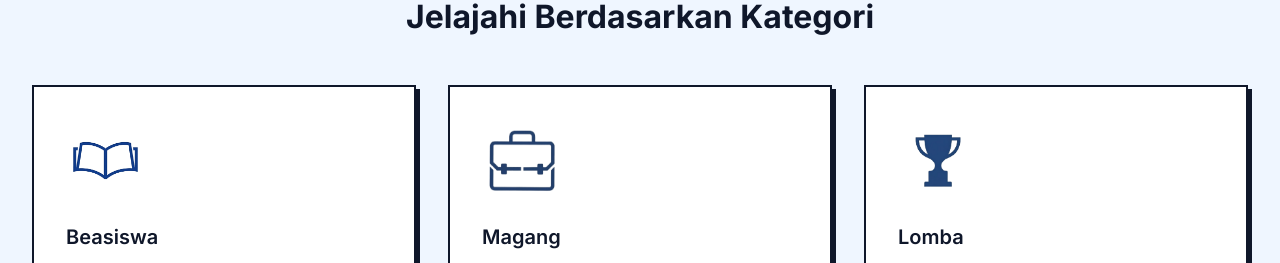
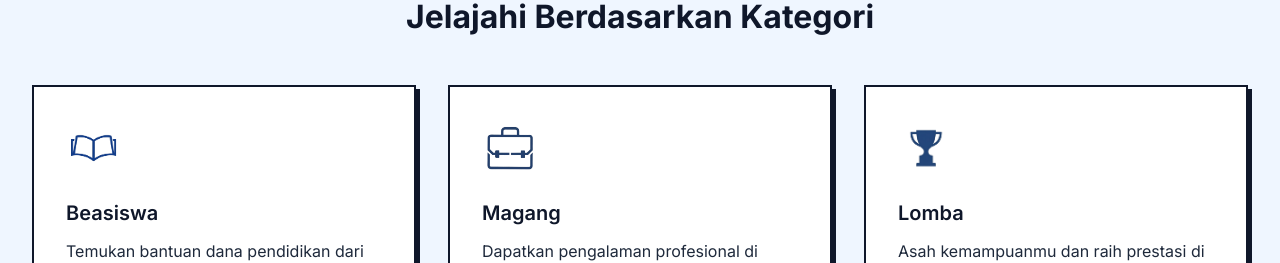
Before and after one commit to heykhaje/BeaFind, a Next.js app: page / in a window 1280 px wide. Shown: the part 1480-1743 px from the top of the page. Built offline with nearby package versions, Linux system fonts and the light colour scheme; no server answers; the database is empty.

Commit message:
fix: memperkecil ukuran logo kategori agar lebih proporsional

```diff
--- a/src/components/home/CategoriesSection.tsx
+++ b/src/components/home/CategoriesSection.tsx
@@ -42,12 +42,12 @@ export function CategoriesSection() {
               href={cat.href}
               className="group card-hover card-shadow block overflow-hidden rounded-xl border border-outline-variant bg-surface-white p-8 dark:border-[#334155] dark:bg-[#1e293b]"
             >
-              <div className="mb-6 flex h-20 w-20 items-center justify-center">
+              <div className="mb-6 flex h-14 w-14 items-center justify-center">
                 <Image
                   src={cat.imgSrc}
                   alt={`Logo ${cat.title}`}
-                  width={80}
-                  height={80}
+                  width={56}
+                  height={56}
                   className="object-contain"
                 />
               </div>
```
